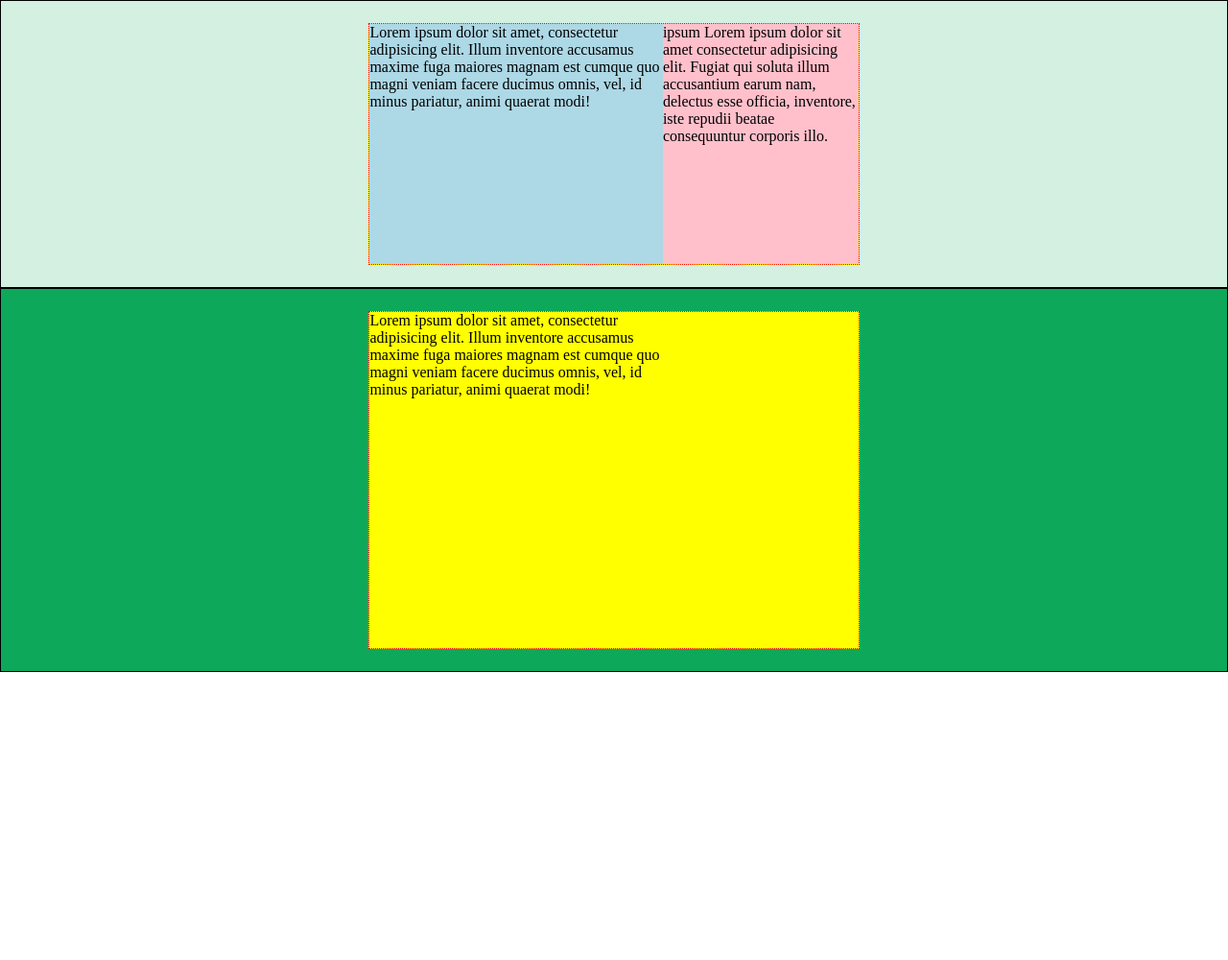
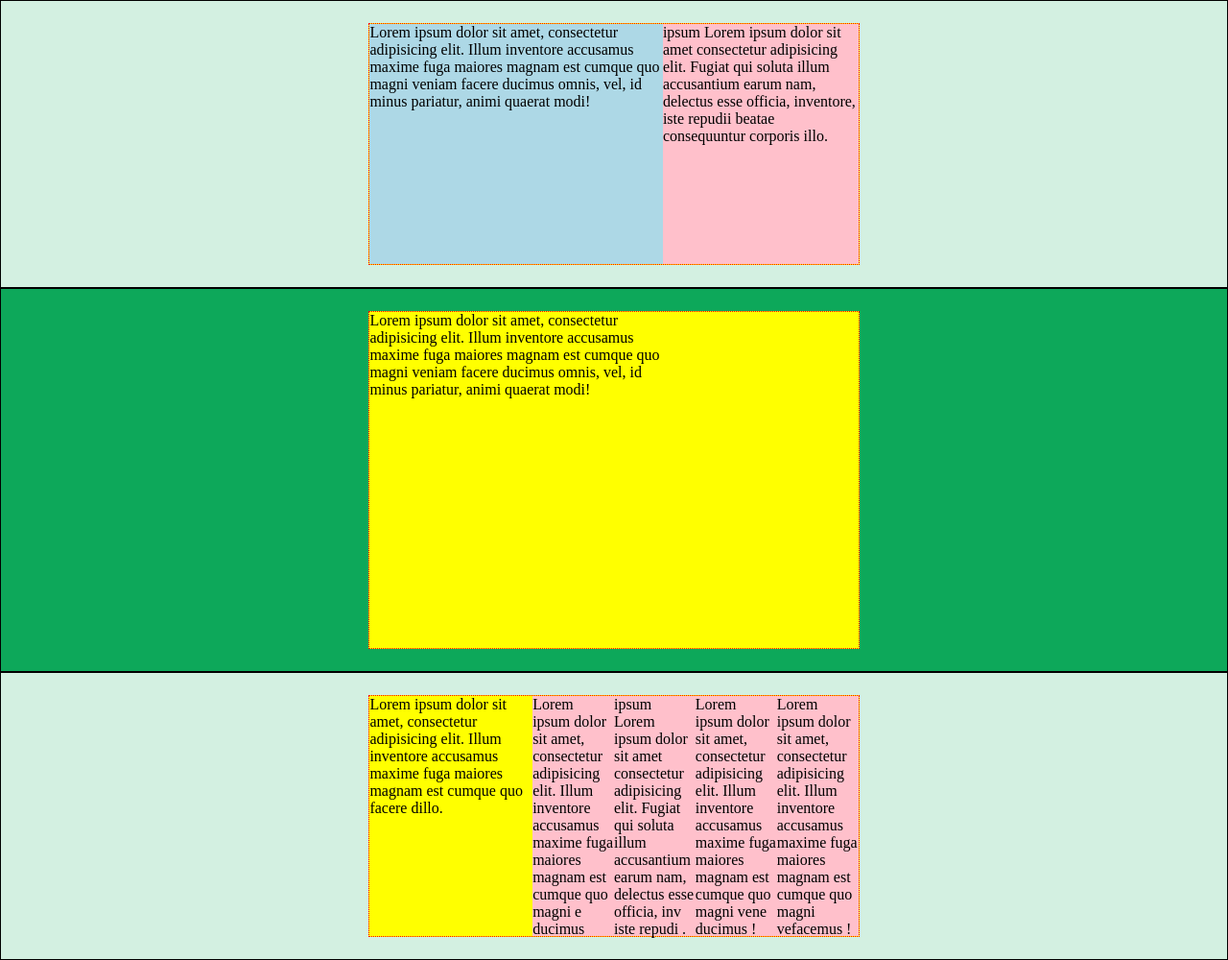
Before and after one commit to jacoposergio/htmlcss-struttura-discord, a plain HTML site: page index.html in a window 1280 px wide. Shown: the part 900-1900 px from the top of the page at 96% size. Before the commit the page ends 1600 px from the top, so only its background shows below. Drawn offline with Linux system fonts and the light colour scheme.

Commit message:
tabella al footer fatta

```diff
--- a/css/style.css
+++ b/css/style.css
@@ -112,6 +112,20 @@ header {
                 height: 250px;
             }
 
+            .colonna.gialla{
+                width: calc(100% /3);
+                background-color: yellow;
+                /* TEST  */
+                height: 250px;
+            }
+
+            .colonna.verde{
+                width: calc(100% /6);
+                background-color: pink;
+                /* TEST  */
+                height: 250px;
+            }
+
             .section-container.due{
                 background-color:blueviolet;
                 border: 1px dotted red;
--- a/index.html
+++ b/index.html
@@ -45,7 +45,7 @@
 
            <!-- SECTION DUE -->
            <section class="due">
-                <div class="section-container tre">
+                <div class="section-container due">
                     <div class="colonna azzurra">Lorem ipsum dolor sit amet, consectetur adipisicing elit. Illum inventore accusamus maxime fuga maiores magnam est cumque quo magni veniam facere ducimus omnis, vel, id minus pariatur, animi quaerat modi!</div>
                     <div class="colonna rosa">ipsum Lorem ipsum dolor sit amet consectetur adipisicing elit. Fugiat qui soluta illum accusantium earum nam, delectus esse officia, inventore, iste repudii beatae consequuntur corporis illo. </div>
                 </div>
@@ -58,14 +58,23 @@
                 <div class="colonna rosa">ipsum Lorem ipsum dolor sit amet consectetur adipisicing elit. Fugiat qui soluta illum accusantium earum nam, delectus esse officia, inventore, iste repudii beatae consequuntur corporis illo. </div>
             </div>
        </section>
-       <!-- /////////////////// END SECTIONS \\\\\\\\\\\\\\\\\\\\\\\\\\  -->
         <!-- RETTANGOLO GRANDE-->
         <div class="rettangolo-grande">
             <div class="section-container rettangolo">
                   <div class="grande">Lorem ipsum dolor sit amet, consectetur adipisicing elit. Illum inventore accusamus maxime fuga maiores magnam est cumque quo magni veniam facere ducimus omnis, vel, id minus pariatur, animi quaerat modi!</div>
               </div>
           </div>
-
+        <!-- SECTION UNO -->
+        <section class="uno">
+            <div class="section-container uno">
+                <div class="colonna gialla">Lorem ipsum dolor sit amet, consectetur adipisicing elit. Illum inventore accusamus maxime fuga maiores magnam est cumque quo facere dillo. </div>
+                <div class="colonna verde">Lorem ipsum dolor sit amet, consectetur adipisicing elit. Illum inventore accusamus maxime fuga maiores magnam est cumque quo magni e ducimus</div>
+                <div class="colonna verde">ipsum Lorem ipsum dolor sit amet consectetur adipisicing elit. Fugiat qui soluta illum accusantium earum nam, delectus esse officia, inv iste repudi . </div>
+                <div class="colonna verde">Lorem ipsum dolor sit amet, consectetur adipisicing elit. Illum inventore accusamus maxime fuga maiores magnam est cumque quo magni vene ducimus !</div>
+                <div class="colonna verde">Lorem ipsum dolor sit amet, consectetur adipisicing elit. Illum inventore accusamus maxime fuga maiores magnam est cumque quo magni vefacemus !</div>
+            </div>
+       </section>
+ <!-- /////////////////// END SECTIONS \\\\\\\\\\\\\\\\\\\\\\\\\\  -->
      </main>
 </body>
 </html>
```
